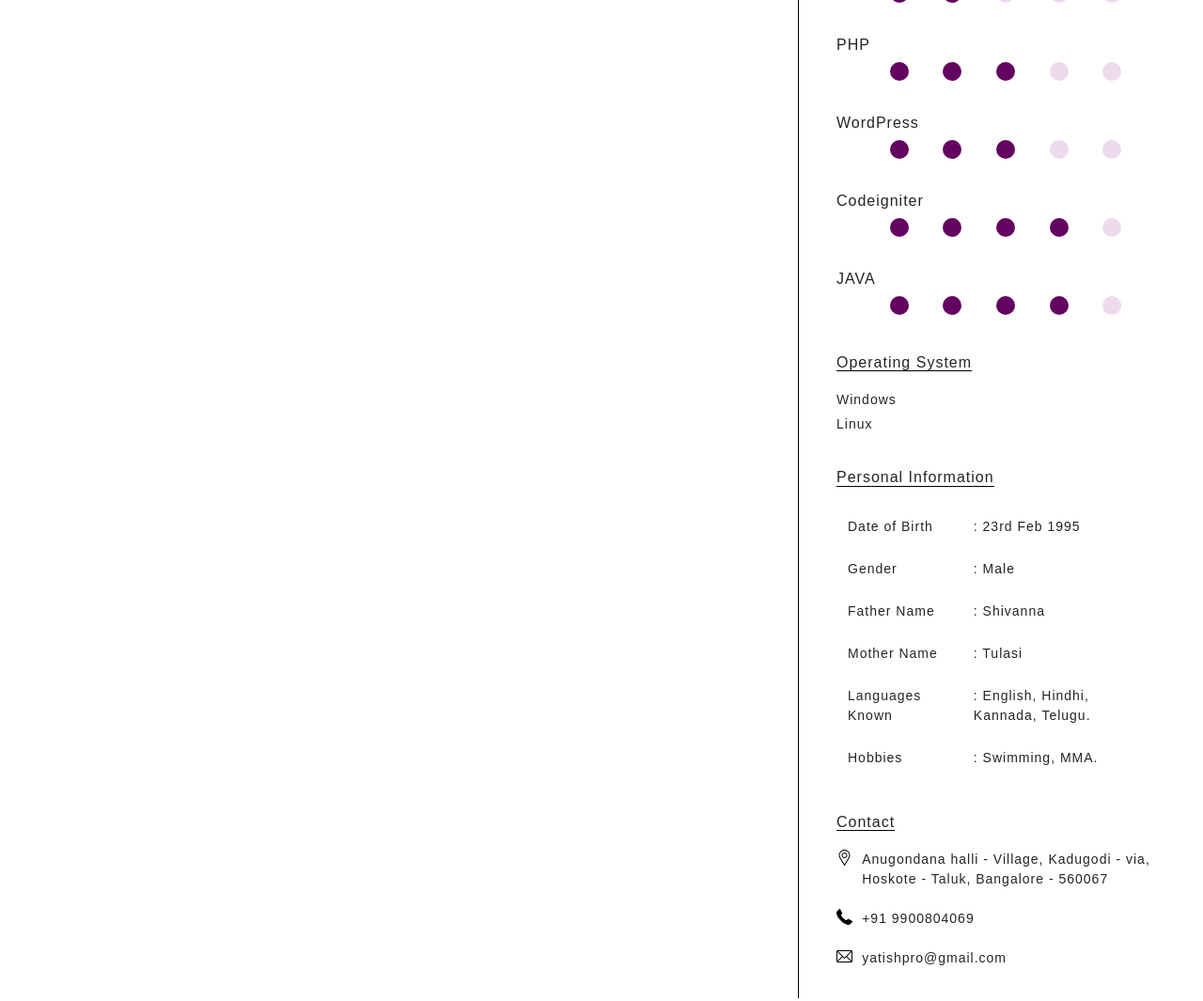
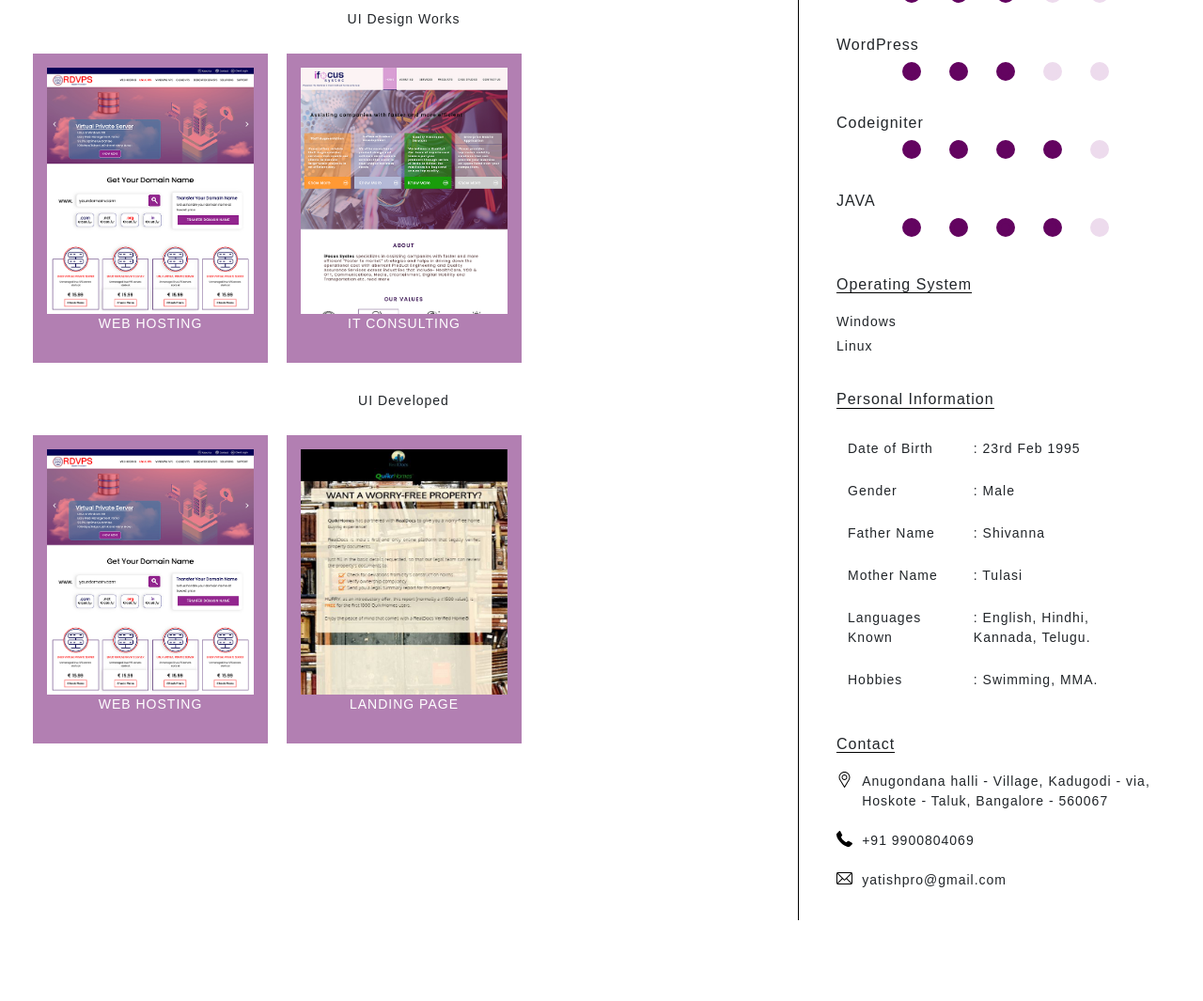
Before and after one commit to yatishpro/portfolio, a website: page index.html in a window 1280 px wide. Shown: the part 941-2006 px from the top of the page at 94% size. After the commit the page ends 1930 px from the top, so only its background shows below. Drawn offline with Linux system fonts and the light colour scheme.

Commit message:
"works update"
By Yatish

```diff
--- a/assets/js/script.js
+++ b/assets/js/script.js
@@ -1,14 +1,12 @@
-
-
-// var homeIntro = $('.home-slider-products');
-//     homeIntro.owlCarousel({
-//       items: 1, //10 items above 1000px browser width
-//       itemsDesktop: [1000, 1], //5 items between 1000px and 901px
-//       itemsDesktopSmall: [900, 1], // betweem 900px and 601px
-//       itemsTablet: [600, 1], //2 items between 600 and 0
-//       itemsMobile: 1, // itemsMobile disabled - inherit from itemsTablet option
-//       slideSpeed: 1000,
-//       loop:true,
-//       autoPlay: true,
-//       autoHeight: true
-//   });
+var uiUxWorks = $('.ui-ux-works');
+    uiUxWorks.owlCarousel({
+      items: 3, //10 items above 1000px browser width
+      itemsDesktop: [1000, 2], //5 items between 1000px and 901px
+      itemsDesktopSmall: [900, 1], // betweem 900px and 601px
+      itemsTablet: [600, 1], //2 items between 600 and 0
+      itemsMobile: 1, // itemsMobile disabled - inherit from itemsTablet option
+      slideSpeed: 1000,
+      loop:true,
+      autoPlay: true,
+      autoHeight: true
+  });
--- a/index.html
+++ b/index.html
@@ -92,6 +92,48 @@
             <div class="col-md-12 secSpace">
              <h6 class="content-head">Work Samples</h6>
             </div>
+             <div class="col-md-12 secSpace">
+             <p class="work-sample-title">UI Design Works</p>
+             <div class="ui-ux-works owl-theme">
+               <div class="item">
+                 <div class="works">
+                   <a class="work-link" target="_blank" href="https://www.behance.net/gallery/70941875/Web-hosting-UIUX-Desings">
+                   <img class="work-img" src="assets/images/rdvps-homepage.jpg" alt="">
+                   <p class="work-name">Web Hosting</p>
+                  </a>
+                 </div>
+               </div>
+               <div class="item">
+                 <div class="works">
+                    <a class="work-link" target="_blank" href="https://www.behance.net/gallery/72686923/IT-Services-UIUX-Designs">
+                   <img class="work-img" src="assets/images/ifocus-homepage.jpg" alt="">
+                   <p class="work-name">IT Consulting</p>
+                   </a>
+                 </div>
+               </div>
+             </div>
+            </div>
+             <div class="col-md-12 secSpace">
+             <p class="work-sample-title">UI Developed</p>
+             <div class="ui-ux-works owl-theme">
+               <div class="item">
+                 <div class="works">
+                   <a class="work-link" target="_blank" href="https://yatishpro.github.io/rdvps/index.html">
+                   <img class="work-img" src="assets/images/rdvps-homepage.jpg" alt="">
+                   <p class="work-name">Web Hosting</p>
+                  </a>
+                 </div>
+               </div>
+               <div class="item">
+                 <div class="works">
+                    <a class="work-link" target="_blank" href="https://yatishpro.github.io/realdocs/index.html">
+                   <img class="work-img" src="assets/images/realdocs.JPG" alt="">
+                   <p class="work-name">Landing Page</p>
+                   </a>
+                 </div>
+               </div>
+             </div>
+            </div>
           </div>
         </div>
         <div class="col-md-4 resume-right">
@@ -115,14 +157,6 @@
                 <li class="point-less"></li>
               </ul>
               <p class="skill-name">SCSS</p>
-              <ul class="skill-points">
-                <li class="point"></li>
-                <li class="point"></li>
-                <li class="point"></li>
-                <li class="point"></li>
-                <li class="point-less"></li>
-              </ul>
-              <p class="skill-name">JavaScript</p>
               <ul class="skill-points">
                 <li class="point"></li>
                 <li class="point"></li>
```
Also changed, not shown: assets/css/main.css (+1 -1 lines), README.md, assets/images/ifocus-homepage.jpg (added), assets/images/rdvps-homepage.jpg (added), assets/images/realdocs.JPG (added), 1 other file.
